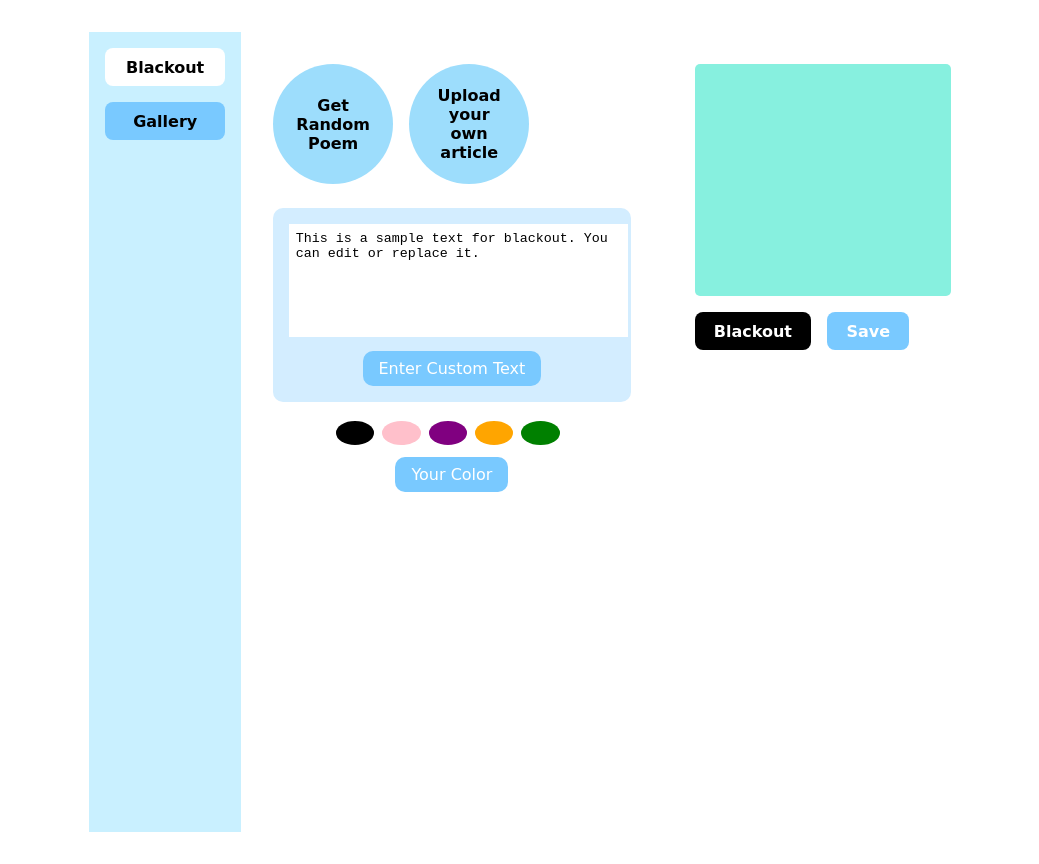
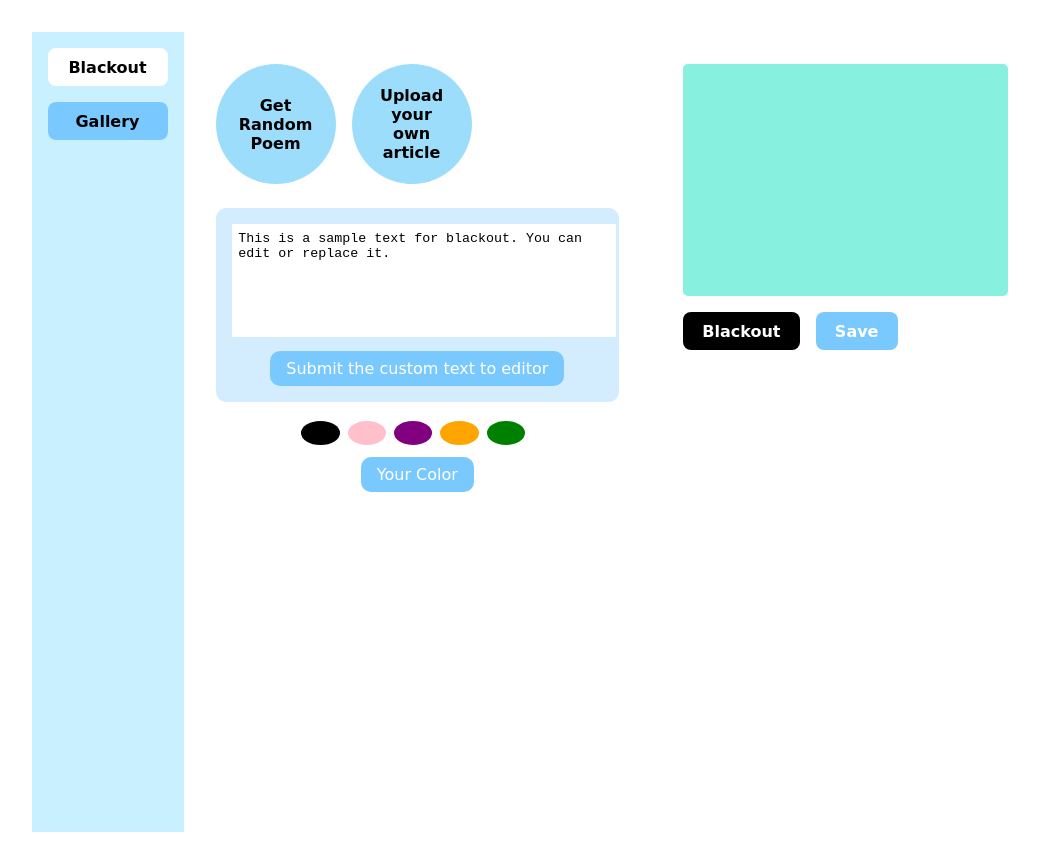
Before and after one commit to leonalu12/collaborative-blackout-poetry, a React (Vite) app in the folder clients/blackout-app/: page / in a window 1280 px wide. Shown: the whole page, without its empty margins (104-1143 px from the left). Built offline with nearby package versions, Linux system fonts and the light colour scheme.

Commit message:
Save Text Input Value to Editor (#17)
Co-authored-by: leonalu12 <leona/-lu@qq.com>

```diff
--- a/clients/blackout-app/src/components/BlackoutPage.jsx
+++ b/clients/blackout-app/src/components/BlackoutPage.jsx
@@ -46,6 +46,14 @@ export default function BlackoutPage() {
     setShowUploadPopup(false); // Close the popup after confirmation
   };
 
+  const handleSubmitInputText = (text) => {
+    if (!text) return;
+    // Check if the text is empty or contains only whitespace
+    setRawText(text);
+    setFormattedText(text);
+    setIsBlackout(false);
+  }
+
   return (
     <div className="blackout-page">
       <div className="sidebar">
@@ -75,10 +83,8 @@ export default function BlackoutPage() {
           value={rawText}
           onChange={(e) => {
             setRawText(e.target.value);
-            setFormattedText('');
-            setIsBlackout(false);
           }}
-          onSubmit={() => {}}
+          onSubmit={handleSubmitInputText }
         />
 
         <ColorPicker onColorChange={setSelectedColor} />
--- a/clients/blackout-app/src/components/CreationArea/TextInputPanel.jsx
+++ b/clients/blackout-app/src/components/CreationArea/TextInputPanel.jsx
@@ -9,8 +9,9 @@ export default function TextInputPanel({ value, onChange, onSubmit }) {
         onChange={onChange}
         placeholder="Enter or paste your text here..."
       />
-      <button className="enter-text-btn" onClick={onSubmit}>
-        Enter Custom Text
+      <button className="enter-text-btn" onClick={() =>
+        onSubmit(value)} >
+        Submit the custom text to editor
       </button>
     </div>
   );
```
